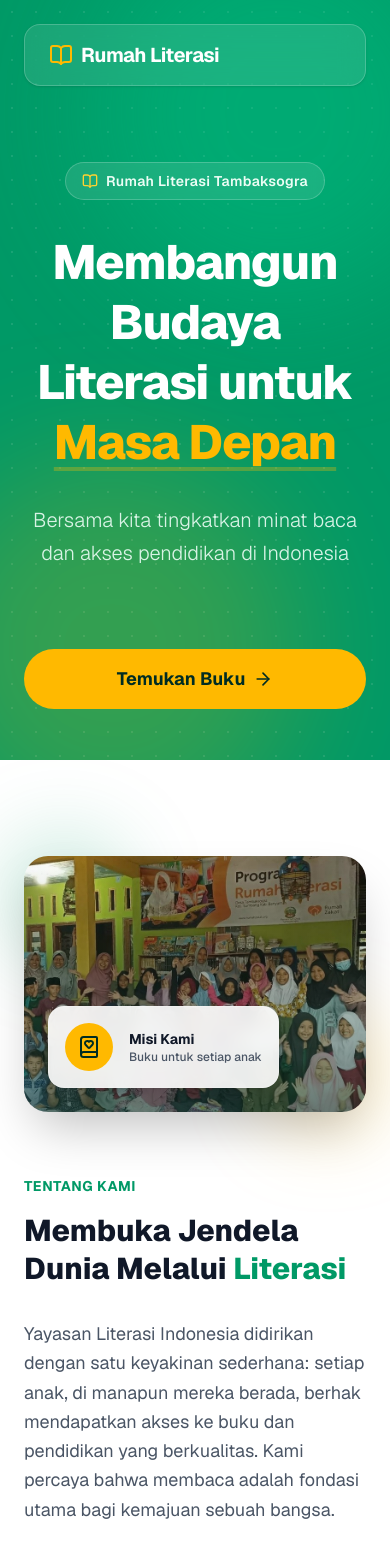
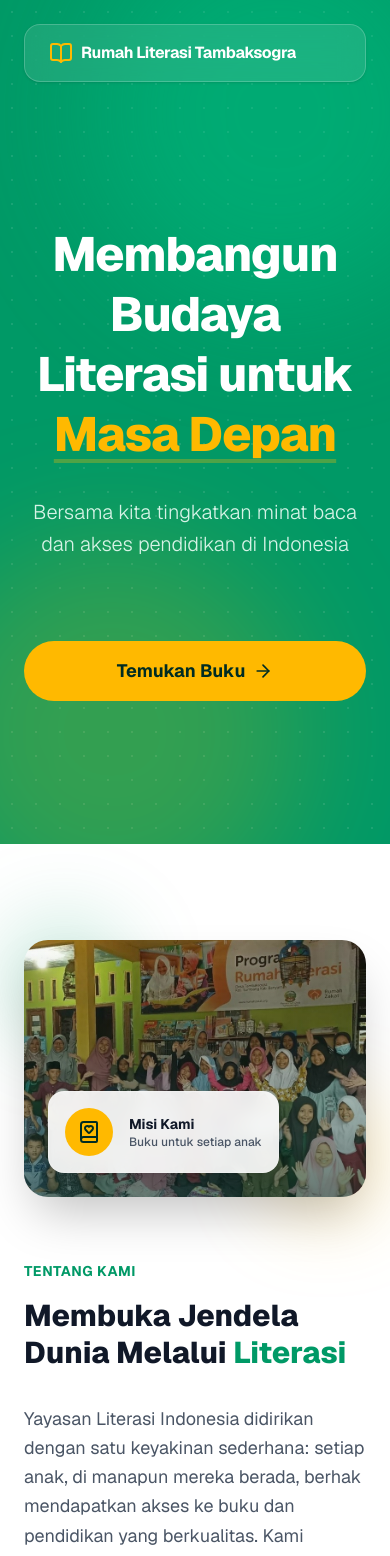
Before and after one commit to Rumah-Literasi-Tambaksogra/rumah-literasi, a Next.js app: page / in a window 390 px wide. Shown: the top 1556 px of the page. Built offline with nearby package versions, Linux system fonts and the light colour scheme.

Commit message:
fix: improve responsiveness

```diff
--- a/app/page.tsx
+++ b/app/page.tsx
@@ -9,7 +9,7 @@ import Gallery from '../components/Gallery';
 import Stories from '../components/Stories';
 
 export const metadata: Metadata = {
-  title: 'Membangun Budaya Literasi | Yayasan Literasi Indonesia',
+  title: 'Rumah Literasi Tambaksogra',
   description: 'Bersama kita tingkatkan minat baca dan akses pendidikan di Indonesia. Bergabunglah dengan kami untuk membangun budaya literasi masa depan.',
 };
 
@@ -19,9 +19,9 @@ export default function LiteracyLandingPage() {
       {/* Navbar Section */}
       <nav className="absolute top-0 left-0 right-0 z-50 text-white p-6">
         <div className="container mx-auto max-w-7xl flex justify-between items-center bg-white/10 backdrop-blur-md rounded-2xl px-6 py-4 border border-white/20 shadow-sm animate-fade-in-down">
-          <div className="flex items-center gap-2 text-white font-bold text-xl tracking-tight">
+          <div className="flex items-center gap-2 text-white font-bold text-l tracking-tight">
             <BookOpen className="w-6 h-6 text-amber-400" />
-            <span>Rumah Literasi</span>
+            <span>Rumah Literasi Tambaksogra</span>
           </div>
           <div className="hidden lg:flex gap-8 text-sm font-semibold text-emerald-50 ml-auto">
             <a href="#tentang-kami" className="hover:text-amber-400 transition-colors">Tentang Kami</a>
--- a/components/About.tsx
+++ b/components/About.tsx
@@ -14,7 +14,8 @@ export default function About() {
 
     gsap.fromTo(imageRef.current,
       { x: -50, opacity: 0 },
-      { x: 0, opacity: 1, duration: 1, ease: 'power3.out', scrollTrigger: {
+      {
+        x: 0, opacity: 1, duration: 1, ease: 'power3.out', scrollTrigger: {
           trigger: sectionRef.current,
           start: 'top 75%',
         }
@@ -24,7 +25,8 @@ export default function About() {
     if (contentRef.current) {
       gsap.fromTo(contentRef.current.children,
         { y: 30, opacity: 0 },
-        { y: 0, opacity: 1, duration: 0.8, stagger: 0.2, ease: 'power3.out', scrollTrigger: {
+        {
+          y: 0, opacity: 1, duration: 0.8, stagger: 0.2, ease: 'power3.out', scrollTrigger: {
             trigger: sectionRef.current,
             start: 'top 75%',
           }
@@ -34,7 +36,7 @@ export default function About() {
   }, []);
 
   return (
-    <section ref={sectionRef} id="tentang-kami" className="py-24 bg-white overflow-hidden">
+    <section ref={sectionRef} id="tentang-kami" className="py-24 bg-white overflow-hidden min-h-screen flex flex-col justify-center">
       <div className="container mx-auto px-6 max-w-7xl">
         <div className="flex flex-col lg:flex-row items-center gap-16">
           {/* Image Side */}
--- a/components/Community.tsx
+++ b/components/Community.tsx
@@ -39,7 +39,8 @@ export default function Community() {
     if (headerRef.current) {
       gsap.fromTo(headerRef.current.children,
         { y: 30, opacity: 0 },
-        { y: 0, opacity: 1, duration: 0.8, stagger: 0.15, ease: 'power2.out', scrollTrigger: {
+        {
+          y: 0, opacity: 1, duration: 0.8, stagger: 0.15, ease: 'power2.out', scrollTrigger: {
             trigger: sectionRef.current,
             start: 'top 80%'
           }
@@ -50,7 +51,8 @@ export default function Community() {
     if (activitiesRef.current) {
       gsap.fromTo(activitiesRef.current.children,
         { y: 50, opacity: 0 },
-        { y: 0, opacity: 1, duration: 0.8, stagger: 0.2, ease: 'power2.out', scrollTrigger: {
+        {
+          y: 0, opacity: 1, duration: 0.8, stagger: 0.2, ease: 'power2.out', scrollTrigger: {
             trigger: activitiesRef.current,
             start: 'top 75%'
           }
@@ -60,7 +62,7 @@ export default function Community() {
   }, []);
 
   return (
-    <section ref={sectionRef} id="komunitas" className="py-24 bg-white relative">
+    <section ref={sectionRef} id="komunitas" className="py-24 bg-white relative overflow-hidden min-h-screen flex flex-col justify-center">
       <div className="container mx-auto px-6 max-w-7xl">
         <div ref={headerRef} className="flex flex-col md:flex-row md:items-end justify-between mb-12 gap-6">
           <div className="max-w-2xl space-y-4">
--- a/components/Gallery.tsx
+++ b/components/Gallery.tsx
@@ -22,7 +22,8 @@ export default function Gallery() {
     if (headerRef.current) {
       gsap.fromTo(headerRef.current.children,
         { scale: 0.9, opacity: 0 },
-        { scale: 1, opacity: 1, duration: 0.8, stagger: 0.15, ease: 'back.out(1.7)', scrollTrigger: {
+        {
+          scale: 1, opacity: 1, duration: 0.8, stagger: 0.15, ease: 'back.out(1.7)', scrollTrigger: {
             trigger: sectionRef.current,
             start: 'top 80%'
           }
@@ -33,7 +34,8 @@ export default function Gallery() {
     if (gridRef.current) {
       gsap.fromTo(gridRef.current.children,
         { opacity: 0, scale: 0.8 },
-        { opacity: 1, scale: 1, duration: 0.8, stagger: 0.15, ease: 'power2.out', scrollTrigger: {
+        {
+          opacity: 1, scale: 1, duration: 0.8, stagger: 0.15, ease: 'power2.out', scrollTrigger: {
             trigger: gridRef.current,
             start: 'top 75%'
           }
@@ -43,7 +45,7 @@ export default function Gallery() {
   }, []);
 
   return (
-    <section ref={sectionRef} className="py-24 bg-gray-50">
+    <section ref={sectionRef} className="py-24 bg-gray-50 overflow-hidden min-h-screen flex flex-col justify-center">
       <div className="container mx-auto px-6 max-w-7xl">
         <div ref={headerRef} className="text-center mb-16 space-y-4">
           <h2 className="text-emerald-600 font-bold tracking-wider uppercase text-sm">Galeri Kegiatan</h2>
@@ -60,7 +62,7 @@ export default function Gallery() {
             <div key={idx} className={`${img.span} relative group overflow-hidden rounded-3xl bg-gray-200`}>
               <img
                 src={img.src}
-                alt={`Galeri Kegiatan ${idx+1}`}
+                alt={`Galeri Kegiatan ${idx + 1}`}
                 className="w-full h-full object-cover group-hover:scale-110 transition-transform duration-700"
               />
               <div className="absolute inset-0 bg-emerald-900/0 group-hover:bg-emerald-900/30 transition-colors duration-300"></div>
--- a/components/Hero.tsx
+++ b/components/Hero.tsx
@@ -46,7 +46,7 @@ export default function Hero() {
   }, []);
 
   return (
-    <section ref={containerRef} className="relative overflow-hidden bg-emerald-600 text-white min-h-[90vh] flex items-center pt-40 pb-12">
+    <section ref={containerRef} className="relative overflow-hidden bg-emerald-600 text-white min-h-screen flex items-center pt-32 pb-12">
       {/* Decorative patterns */}
       <div className="absolute inset-0 opacity-10 bg-[radial-gradient(circle_at_center,_white_1px,_transparent_1px)] bg-[length:24px_24px]"></div>
 
@@ -56,11 +56,6 @@ export default function Hero() {
 
       <div className="container mx-auto px-6 relative z-10">
         <div ref={contentRef} className="max-w-4xl mx-auto text-center space-y-8">
-          <div className="inline-block">
-            <span className="inline-flex items-center gap-2 px-4 py-2 rounded-full bg-white/10 border border-white/20 text-emerald-50 text-sm font-semibold tracking-wide backdrop-blur-sm">
-              <BookOpen className="w-4 h-4 text-amber-300" /> Rumah Literasi Tambaksogra
-            </span>
-          </div>
           <h1 className="text-5xl md:text-7xl font-extrabold tracking-tight leading-tight">
             Membangun Budaya Literasi untuk <span className="text-amber-400 underline decoration-amber-400/30 underline-offset-8">Masa Depan</span>
           </h1>
--- a/components/Impact.tsx
+++ b/components/Impact.tsx
@@ -21,7 +21,8 @@ export default function Impact() {
     if (textRef.current) {
       gsap.fromTo(textRef.current.children,
         { scale: 0.9, opacity: 0 },
-        { scale: 1, opacity: 1, duration: 0.8, stagger: 0.1, ease: 'back.out(1.7)', scrollTrigger: {
+        {
+          scale: 1, opacity: 1, duration: 0.8, stagger: 0.1, ease: 'back.out(1.7)', scrollTrigger: {
             trigger: sectionRef.current,
             start: 'top 80%'
           }
@@ -32,7 +33,8 @@ export default function Impact() {
     if (statsRef.current) {
       gsap.fromTo(statsRef.current.children,
         { y: 50, opacity: 0 },
-        { y: 0, opacity: 1, duration: 0.8, stagger: 0.15, ease: 'power2.out', scrollTrigger: {
+        {
+          y: 0, opacity: 1, duration: 0.8, stagger: 0.15, ease: 'power2.out', scrollTrigger: {
             trigger: statsRef.current,
             start: 'top 85%'
           }
@@ -42,7 +44,7 @@ export default function Impact() {
   }, []);
 
   return (
-    <section ref={sectionRef} id="dampak" className="py-24 bg-emerald-600 relative overflow-hidden">
+    <section ref={sectionRef} id="dampak" className="py-24 bg-emerald-600 relative overflow-hidden min-h-screen flex flex-col justify-center">
       {/* Background decoration */}
       <div className="absolute inset-0 opacity-10">
         <svg className="w-full h-full" xmlns="http://www.w3.org/2000/svg">
@@ -71,8 +73,8 @@ export default function Impact() {
 
         <div ref={statsRef} className="grid grid-cols-2 md:grid-cols-4 gap-6 md:gap-8">
           {impacts.map((impact, index) => (
-            <div key={index} className="bg-white/10 backdrop-blur-md rounded-3xl p-8 text-center border border-white/20 hover:bg-white/20 transition-all duration-300 hover:-translate-y-2 shadow-xl">
-              <div className="text-4xl md:text-5xl font-black text-amber-400 mb-2">{impact.value}</div>
+            <div key={index} className="bg-white/10 backdrop-blur-md rounded-3xl p-4 sm:p-6 md:p-8 text-center border border-white/20 hover:bg-white/20 transition-all duration-300 hover:-translate-y-2 shadow-xl">
+              <div className="text-2xl sm:text-3xl md:text-5xl font-black text-amber-400 mb-2">{impact.value}</div>
               <div className="text-xl font-bold text-white mb-3">{impact.label}</div>
               <div className="h-px bg-emerald-400/50 w-12 mx-auto mb-3"></div>
               <p className="text-sm text-emerald-100/80">{impact.suffix}</p>
--- a/components/Programs.tsx
+++ b/components/Programs.tsx
@@ -39,7 +39,8 @@ export default function Programs() {
     if (headerRef.current) {
       gsap.fromTo(headerRef.current.children,
         { y: 30, opacity: 0 },
-        { y: 0, opacity: 1, duration: 0.8, stagger: 0.2, ease: 'power2.out', scrollTrigger: {
+        {
+          y: 0, opacity: 1, duration: 0.8, stagger: 0.2, ease: 'power2.out', scrollTrigger: {
             trigger: sectionRef.current,
             start: 'top 80%',
           }
@@ -50,7 +51,8 @@ export default function Programs() {
     if (cardsRef.current) {
       gsap.fromTo(cardsRef.current.children,
         { y: 50, opacity: 0 },
-        { y: 0, opacity: 1, duration: 0.8, stagger: 0.2, ease: 'power2.out', scrollTrigger: {
+        {
+          y: 0, opacity: 1, duration: 0.8, stagger: 0.2, ease: 'power2.out', scrollTrigger: {
             trigger: cardsRef.current,
             start: 'top 75%',
           }
@@ -60,7 +62,7 @@ export default function Programs() {
   }, []);
 
   return (
-    <section ref={sectionRef} id="program" className="py-24 bg-gray-50">
+    <section ref={sectionRef} id="program" className="py-24 bg-gray-50 overflow-hidden min-h-screen flex flex-col justify-center">
       <div className="container mx-auto px-6 max-w-7xl">
         <div ref={headerRef} className="text-center max-w-3xl mx-auto mb-16 space-y-4">
           <h2 className="text-emerald-600 font-bold tracking-wider uppercase text-sm">Program Kami</h2>
--- a/components/Stories.tsx
+++ b/components/Stories.tsx
@@ -30,7 +30,8 @@ export default function Stories() {
     if (headerRef.current) {
       gsap.fromTo(headerRef.current.children,
         { y: 30, opacity: 0 },
-        { y: 0, opacity: 1, duration: 0.8, stagger: 0.15, ease: 'power2.out', scrollTrigger: {
+        {
+          y: 0, opacity: 1, duration: 0.8, stagger: 0.15, ease: 'power2.out', scrollTrigger: {
             trigger: sectionRef.current,
             start: 'top 80%'
           }
@@ -41,7 +42,8 @@ export default function Stories() {
     if (cardsRef.current) {
       gsap.fromTo(cardsRef.current.children,
         { y: 40, opacity: 0, scale: 0.95 },
-        { y: 0, opacity: 1, scale: 1, duration: 0.8, stagger: 0.2, ease: 'power2.out', scrollTrigger: {
+        {
+          y: 0, opacity: 1, scale: 1, duration: 0.8, stagger: 0.2, ease: 'power2.out', scrollTrigger: {
             trigger: cardsRef.current,
             start: 'top 75%'
           }
@@ -51,7 +53,7 @@ export default function Stories() {
   }, []);
 
   return (
-    <section ref={sectionRef} className="py-24 bg-white overflow-hidden relative">
+    <section ref={sectionRef} className="py-24 bg-white overflow-hidden relative min-h-screen flex flex-col justify-center">
       <div className="absolute top-0 right-0 w-1/3 h-full bg-emerald-50 rounded-l-full -z-10 opacity-50 hidden md:block"></div>
 
       <div className="container mx-auto px-6 max-w-7xl">
```
